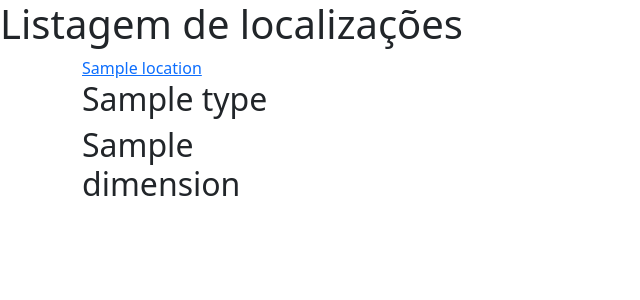
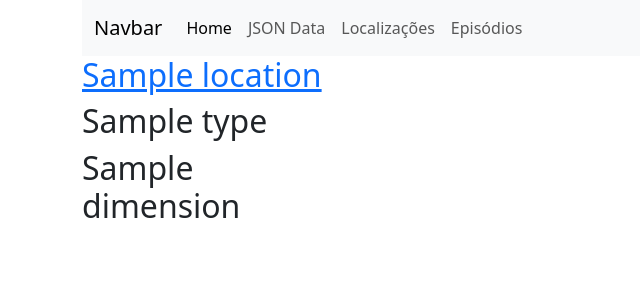
Before and after one commit to debora-evilaine/desafio-api, a Flask app: template templates/locations.html in a window 1280 px wide. Shown: the top 300 px of the page, without its empty margins (0-640 px from the left). Run offline with Flask 3, Linux system fonts and the light colour scheme; the template is opened without the code that fills it: most values are stand-ins (such as "Sample title", 1, 10 or a date in 2020).

Commit message:
Criando rota e pagina para episodes

```diff
--- a/app.py
+++ b/app.py
@@ -12,7 +12,35 @@ def get_list_locations_page():
 
     return render_template("locations.html", locations=dict["results"])
 
-@app.route("/lista")
+@app.route("/episodes")
+def get_list_episodes_page():
+    url = "https://rickandmortyapi.com/api/episode"
+    response = urllib.request.urlopen(url)
+    data = response.read()
+    dict = json.loads(data)
+
+    return render_template("episodes.html", episodes=dict["results"] )
+
+# def get_list_episodes():
+#     url = "https://rickandmortyapi.com/api/episode"
+#     response = urllib.request.urlopen(url)
+#     episodes = response.read()
+#     dict = json.loads(episodes)
+
+#     episodes = []
+
+#     for episode in dict["results"]:
+#         episode = {
+#             "name": episode["name"],
+#             "air_date": episode["air_date"],
+#             "id": episode["id"]
+#         }
+
+#         episodes.append(episode)
+#     return {"episodes": episodes}
+
+
+@app.route("/locations")
 def get_list_locations():
     url = "https://rickandmortyapi.com/api/location"
     response = urllib.request.urlopen(url)
--- /dev/null
+++ b/templates/layout.html
@@ -0,0 +1,20 @@
+<!doctype html>
+<html lang="en">
+  <head>
+    <meta charset="utf-8">
+    <meta name="viewport" content="width=device-width, initial-scale=1">
+    <title>Bootstrap demo</title>
+    <link href="https://cdn.jsdelivr.net/npm/bootstrap@5.3.2/dist/css/bootstrap.min.css" rel="stylesheet" integrity="sha384-T3c6CoIi6uLrA9TneNEoa7RxnatzjcDSCmG1MXxSR1GAsXEV/Dwwykc2MPK8M2HN" crossorigin="anonymous">
+  </head>
+  <body>
+    <main class="container">
+
+        {% include "nav.html" %}
+
+        {% block content %}
+
+        {% endblock %}
+
+    </main>
+  </body>
+</html>
--- a/templates/locations.html
+++ b/templates/locations.html
@@ -1,30 +1,13 @@
-<!doctype html>
-<html lang="en">
-  <head>
-    <meta charset="utf-8">
-    <meta name="viewport" content="width=device-width, initial-scale=1">
-    <title>Bootstrap demo</title>
-    <link href="https://cdn.jsdelivr.net/npm/bootstrap@5.3.2/dist/css/bootstrap.min.css" rel="stylesheet" integrity="sha384-T3c6CoIi6uLrA9TneNEoa7RxnatzjcDSCmG1MXxSR1GAsXEV/Dwwykc2MPK8M2HN" crossorigin="anonymous">
-  </head>
-  <body>
-    <h1>Listagem de localizações</h1>
-    <main class="container">
+{% extends "layout.html" %}
+
+{% block content %}
 <div class="row">
-        {% block content %}
     {% for location in locations %}
         <div class="col-sm-3 col-6">
-                    <a href="{{location.url}}" alt="{{location.name}}">{{ location.name }}</a>
+            <h2><a href="{{ location.url }}" alt="{{ location.name }}">{{ location.name }}</a></h2>
             <h2>{{ location.type }}</h2>
             <h2>{{ location.dimension }}</h2>
         </div>
     {%  endfor %}
+</div>
 {% endblock %}
-    </div>
-    </main>
-
-
-
-
-
-  </body>
-</html>
--- /dev/null
+++ b/templates/nav.html
@@ -0,0 +1,24 @@
+<nav class="navbar navbar-expand-lg bg-body-tertiary">
+    <div class="container-fluid">
+      <a class="navbar-brand" href="#">Navbar</a>
+      <button class="navbar-toggler" type="button" data-bs-toggle="collapse" data-bs-target="#navbarNav" aria-controls="navbarNav" aria-expanded="false" aria-label="Toggle navigation">
+        <span class="navbar-toggler-icon"></span>
+      </button>
+      <div class="collapse navbar-collapse" id="navbarNav">
+        <ul class="navbar-nav">
+          <li class="nav-item">
+            <a class="nav-link active" aria-current="page" href="#">Home</a>
+          </li>
+          <li class="nav-item">
+            <a class="nav-link" href="/locations">JSON Data</a>
+          </li>
+          <li class="nav-item">
+            <a class="nav-link" href="/">Localizações</a>
+          </li>
+          <li class="nav-item">
+            <a class="nav-link" href="/episodes">Episódios</a>
+          </li>
+        </ul>
+      </div>
+    </div>
+  </nav>
```
Also changed, not shown: templates/episodes.html (added, +13 -0 lines). Lines whose indentation alone changed are shown as unchanged.
